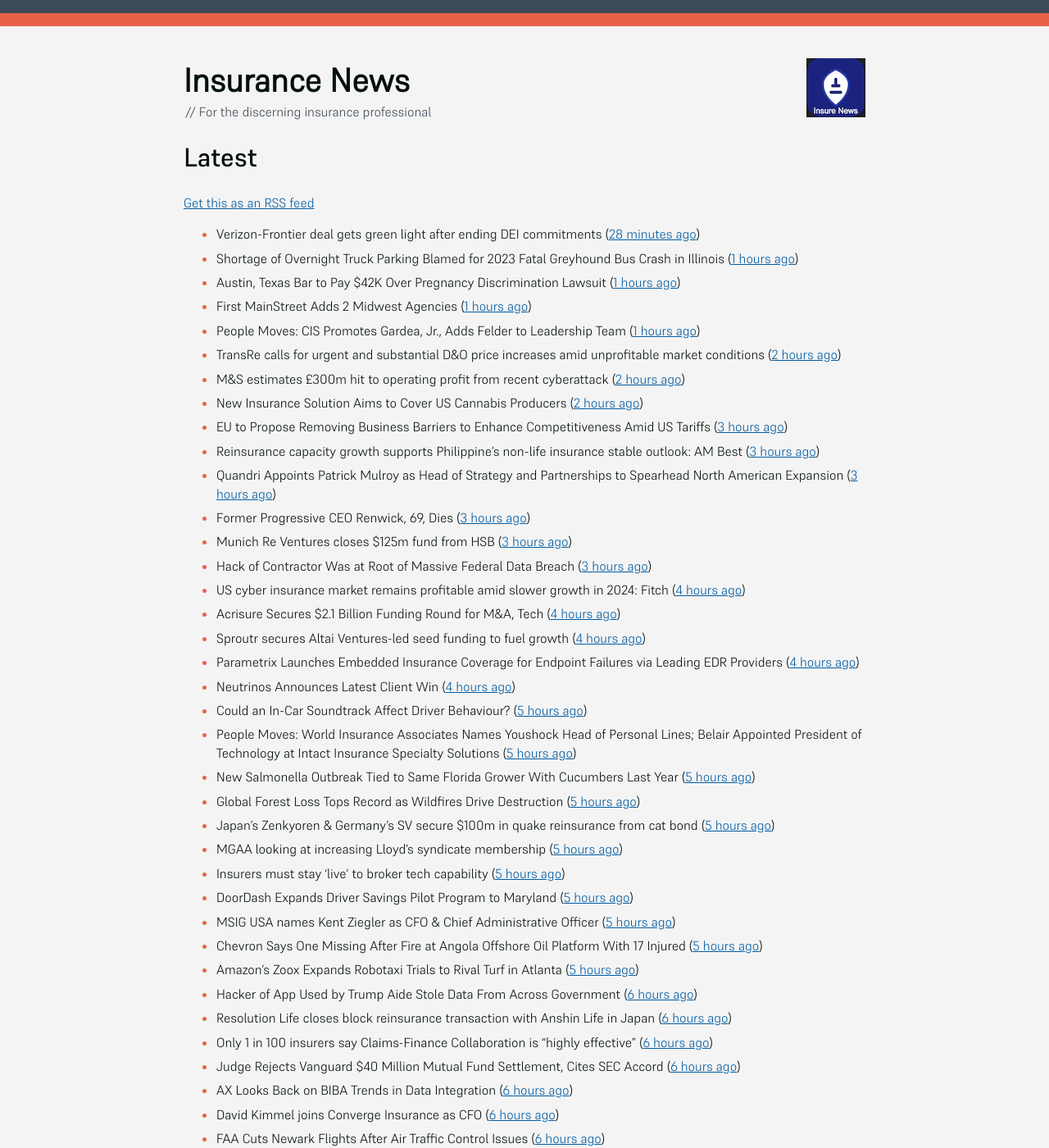
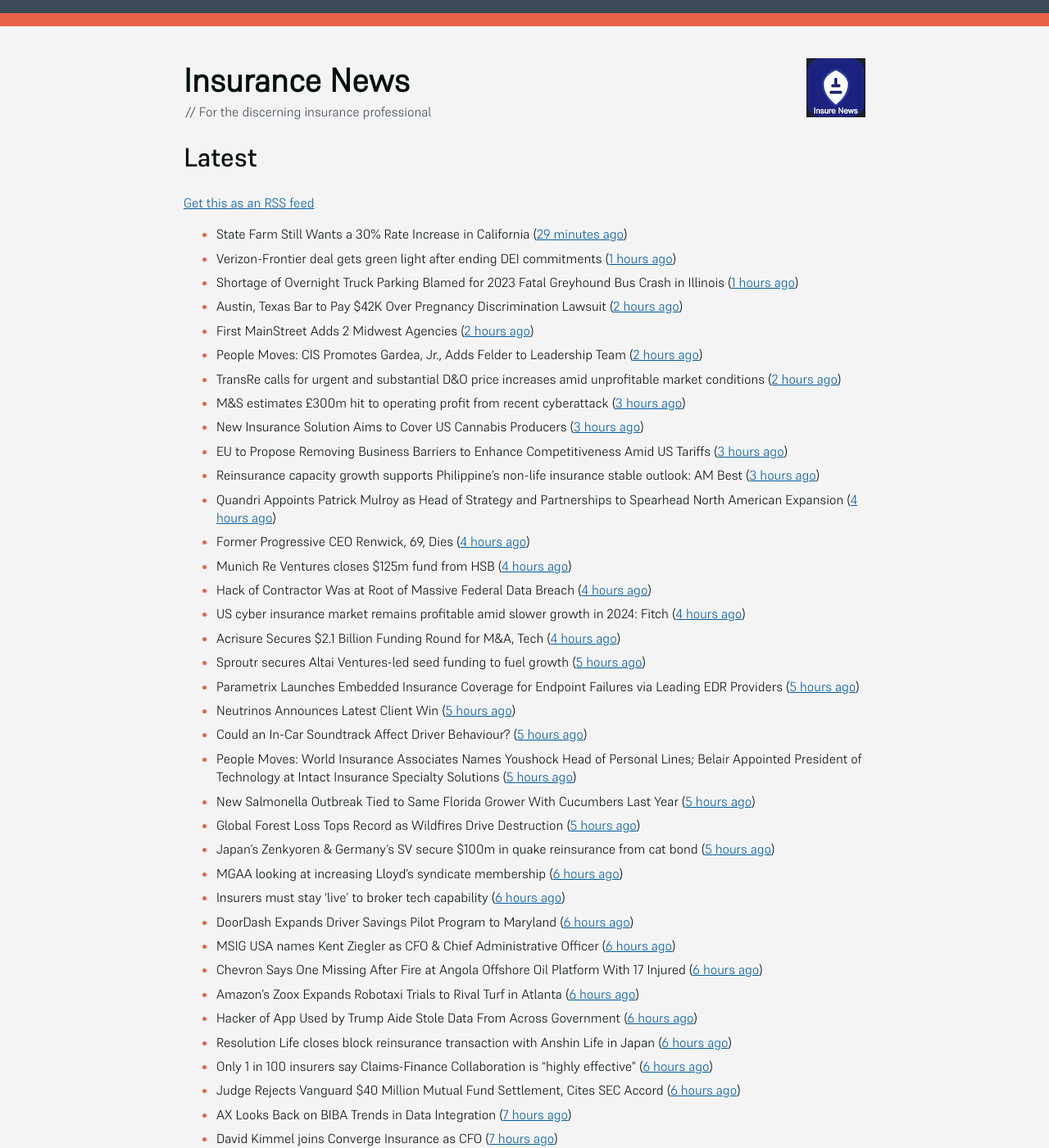
Before and after one commit to mat-0/feeds.thechels.uk, a Jekyll site: the page built from index.md, in a window 1280 px wide and 1400 px high. Shown: the whole window at 82% size. Built offline with Jekyll 4.4.1, drawn with Linux system fonts in a browser that asks for light colours; some of the changed text lies outside the part shown.

Commit message:
New Feed

```diff
--- a/index.md
+++ b/index.md
@@ -8,81 +8,81 @@ description: Latest Updates
 [Get this as an RSS feed](/feed.rss)
 
 <!-- news_marker starts -->
-- Verizon-Frontier deal gets green light after ending DEI commitments ([28 minutes ago](https://www.insurancebusinessmag.com/uk/business-strategy/verizonfrontier-deal-gets-green-light-after-ending-dei-commitments-536482.aspx))
+- State Farm Still Wants a 30% Rate Increase in California ([29 minutes ago](https://www.insurancejournal.com/news/west/2025/05/21/824685.htm))
+- Verizon-Frontier deal gets green light after ending DEI commitments ([1 hours ago](https://www.insurancebusinessmag.com/uk/business-strategy/verizonfrontier-deal-gets-green-light-after-ending-dei-commitments-536482.aspx))
 - Shortage of Overnight Truck Parking Blamed for 2023 Fatal Greyhound Bus Crash in Illinois ([1 hours ago](https://www.insurancejournal.com/news/midwest/2025/05/21/824679.htm))
-- Austin, Texas Bar to Pay $42K Over Pregnancy Discrimination Lawsuit ([1 hours ago](https://www.insurancejournal.com/news/southcentral/2025/05/21/824675.htm))
-- First MainStreet Adds 2 Midwest Agencies ([1 hours ago](https://www.insurancejournal.com/news/midwest/2025/05/21/824669.htm))
-- People Moves: CIS Promotes Gardea, Jr., Adds Felder to Leadership Team ([1 hours ago](https://www.insurancejournal.com/news/southcentral/2025/05/21/824664.htm))
+- Austin, Texas Bar to Pay $42K Over Pregnancy Discrimination Lawsuit ([2 hours ago](https://www.insurancejournal.com/news/southcentral/2025/05/21/824675.htm))
+- First MainStreet Adds 2 Midwest Agencies ([2 hours ago](https://www.insurancejournal.com/news/midwest/2025/05/21/824669.htm))
+- People Moves: CIS Promotes Gardea, Jr., Adds Felder to Leadership Team ([2 hours ago](https://www.insurancejournal.com/news/southcentral/2025/05/21/824664.htm))
 - TransRe calls for urgent and substantial D&O price increases amid unprofitable market conditions ([2 hours ago](https://www.reinsurancene.ws/transre-calls-for-urgent-and-substantial-do-price-increases-amid-unprofitable-market-conditions/))
-- M&S estimates £300m hit to operating profit from recent cyberattack ([2 hours ago](https://www.reinsurancene.ws/ms-estimates-300m-hit-to-operating-profit-from-recent-cyberattack/))
-- New Insurance Solution Aims to Cover US Cannabis Producers ([2 hours ago](https://insurance-edge.net/2025/05/21/new-insurance-solution-aims-to-cover-us-cannabis-producers/))
+- M&S estimates £300m hit to operating profit from recent cyberattack ([3 hours ago](https://www.reinsurancene.ws/ms-estimates-300m-hit-to-operating-profit-from-recent-cyberattack/))
+- New Insurance Solution Aims to Cover US Cannabis Producers ([3 hours ago](https://insurance-edge.net/2025/05/21/new-insurance-solution-aims-to-cover-us-cannabis-producers/))
 - EU to Propose Removing Business Barriers to Enhance Competitiveness Amid US Tariffs ([3 hours ago](https://www.insurancejournal.com/news/international/2025/05/21/824643.htm))
 - Reinsurance capacity growth supports Philippine’s non-life insurance stable outlook: AM Best ([3 hours ago](https://www.reinsurancene.ws/reinsurance-capacity-growth-supports-philippines-non-life-insurance-stable-outlook-am-best/))
-- Quandri Appoints Patrick Mulroy as Head of Strategy and Partnerships to Spearhead North American Expansion ([3 hours ago](https://www.insurtechinsights.com/quandri-appoints-patrick-mulroy-as-head-of-strategy-and-partnerships-to-spearhead-north-american-expansion/))
-- Former Progressive CEO Renwick, 69, Dies ([3 hours ago](https://www.insurancejournal.com/news/national/2025/05/21/824645.htm))
-- Munich Re Ventures closes $125m fund from HSB ([3 hours ago](https://www.reinsurancene.ws/munich-re-ventures-closes-125m-fund-from-hsb/))
-- Hack of Contractor Was at Root of Massive Federal Data Breach ([3 hours ago](https://www.insurancejournal.com/news/national/2025/05/21/824641.htm))
+- Quandri Appoints Patrick Mulroy as Head of Strategy and Partnerships to Spearhead North American Expansion ([4 hours ago](https://www.insurtechinsights.com/quandri-appoints-patrick-mulroy-as-head-of-strategy-and-partnerships-to-spearhead-north-american-expansion/))
+- Former Progressive CEO Renwick, 69, Dies ([4 hours ago](https://www.insurancejournal.com/news/national/2025/05/21/824645.htm))
+- Munich Re Ventures closes $125m fund from HSB ([4 hours ago](https://www.reinsurancene.ws/munich-re-ventures-closes-125m-fund-from-hsb/))
+- Hack of Contractor Was at Root of Massive Federal Data Breach ([4 hours ago](https://www.insurancejournal.com/news/national/2025/05/21/824641.htm))
 - US cyber insurance market remains profitable amid slower growth in 2024: Fitch ([4 hours ago](https://www.reinsurancene.ws/us-cyber-insurance-market-remains-profitable-amid-slower-growth-in-2024-fitch/))
 - Acrisure Secures $2.1 Billion Funding Round for M&A, Tech ([4 hours ago](https://www.insurancejournal.com/news/national/2025/05/21/824637.htm))
-- Sproutr secures Altai Ventures-led seed funding to fuel growth ([4 hours ago](https://www.reinsurancene.ws/sproutr-secures-altai-ventures-led-seed-funding-to-fuel-growth/))
-- Parametrix Launches Embedded Insurance Coverage for Endpoint Failures via Leading EDR Providers ([4 hours ago](https://www.insurtechinsights.com/parametrix-launches-embedded-insurance-coverage-for-endpoint-failures-via-leading-edr-providers/))
-- Neutrinos Announces Latest Client Win ([4 hours ago](https://insurance-edge.net/2025/05/21/neutrinos-announces-latest-client-win/))
+- Sproutr secures Altai Ventures-led seed funding to fuel growth ([5 hours ago](https://www.reinsurancene.ws/sproutr-secures-altai-ventures-led-seed-funding-to-fuel-growth/))
+- Parametrix Launches Embedded Insurance Coverage for Endpoint Failures via Leading EDR Providers ([5 hours ago](https://www.insurtechinsights.com/parametrix-launches-embedded-insurance-coverage-for-endpoint-failures-via-leading-edr-providers/))
+- Neutrinos Announces Latest Client Win ([5 hours ago](https://insurance-edge.net/2025/05/21/neutrinos-announces-latest-client-win/))
 - Could an In-Car Soundtrack Affect Driver Behaviour? ([5 hours ago](https://insurance-edge.net/2025/05/21/could-an-in-car-soundtrack-affect-driver-behaviour/))
 - People Moves: World Insurance Associates Names Youshock Head of Personal Lines; Belair Appointed President of Technology at Intact Insurance Specialty Solutions ([5 hours ago](https://www.insurancejournal.com/news/national/2025/05/21/824508.htm))
 - New Salmonella Outbreak Tied to Same Florida Grower With Cucumbers Last Year ([5 hours ago](https://www.insurancejournal.com/news/southeast/2025/05/21/824621.htm))
 - Global Forest Loss Tops Record as Wildfires Drive Destruction ([5 hours ago](https://www.insurancejournal.com/news/international/2025/05/21/824618.htm))
 - Japan’s Zenkyoren & Germany’s SV secure $100m in quake reinsurance from cat bond ([5 hours ago](https://www.reinsurancene.ws/japans-zenkyoren-germanys-sv-secure-100m-in-quake-reinsurance-from-cat-bond/))
-- MGAA looking at increasing Lloyd’s syndicate membership ([5 hours ago](https://www.postonline.co.uk/news/7957794/mgaa-looking-at-increasing-lloyd%E2%80%99s-syndicate-membership))
-- Insurers must stay ‘live’ to broker tech capability ([5 hours ago](https://www.postonline.co.uk/broker/7957792/insurers-must-stay-%E2%80%98live%E2%80%99-to-broker-tech-capability))
-- DoorDash Expands Driver Savings Pilot Program to Maryland ([5 hours ago](https://www.insurancejournal.com/news/east/2025/05/21/824599.htm))
-- MSIG USA names Kent Ziegler as CFO & Chief Administrative Officer ([5 hours ago](https://www.reinsurancene.ws/msig-usa-names-kent-ziegler-as-cfo-chief-administrative-officer/))
-- Chevron Says One Missing After Fire at Angola Offshore Oil Platform With 17 Injured ([5 hours ago](https://www.insurancejournal.com/news/international/2025/05/21/824603.htm))
-- Amazon’s Zoox Expands Robotaxi Trials to Rival Turf in Atlanta ([5 hours ago](https://www.insurancejournal.com/news/southeast/2025/05/21/824605.htm))
+- MGAA looking at increasing Lloyd’s syndicate membership ([6 hours ago](https://www.postonline.co.uk/news/7957794/mgaa-looking-at-increasing-lloyd%E2%80%99s-syndicate-membership))
+- Insurers must stay ‘live’ to broker tech capability ([6 hours ago](https://www.postonline.co.uk/broker/7957792/insurers-must-stay-%E2%80%98live%E2%80%99-to-broker-tech-capability))
+- DoorDash Expands Driver Savings Pilot Program to Maryland ([6 hours ago](https://www.insurancejournal.com/news/east/2025/05/21/824599.htm))
+- MSIG USA names Kent Ziegler as CFO & Chief Administrative Officer ([6 hours ago](https://www.reinsurancene.ws/msig-usa-names-kent-ziegler-as-cfo-chief-administrative-officer/))
+- Chevron Says One Missing After Fire at Angola Offshore Oil Platform With 17 Injured ([6 hours ago](https://www.insurancejournal.com/news/international/2025/05/21/824603.htm))
+- Amazon’s Zoox Expands Robotaxi Trials to Rival Turf in Atlanta ([6 hours ago](https://www.insurancejournal.com/news/southeast/2025/05/21/824605.htm))
 - Hacker of App Used by Trump Aide Stole Data From Across Government ([6 hours ago](https://www.insurancejournal.com/news/national/2025/05/21/824594.htm))
 - Resolution Life closes block reinsurance transaction with Anshin Life in Japan ([6 hours ago](https://www.reinsurancene.ws/resolution-life-closes-block-reinsurance-transaction-with-anshin-life-in-japan/))
 - Only 1 in 100 insurers say Claims-Finance Collaboration is “highly effective” ([6 hours ago](https://ifamagazine.com/only-1-in-100-insurers-say-claims-finance-collaboration-is-highly-effective/))
 - Judge Rejects Vanguard $40 Million Mutual Fund Settlement, Cites SEC Accord ([6 hours ago](https://www.insurancejournal.com/news/east/2025/05/21/824595.htm))
-- AX Looks Back on BIBA Trends in Data Integration ([6 hours ago](https://insurance-edge.net/2025/05/21/ax-looks-back-on-biba-trends-in-data-integration/))
-- David Kimmel joins Converge Insurance as CFO ([6 hours ago](https://www.reinsurancene.ws/david-kimmel-joins-converge-insurance-as-cfo/))
-- FAA Cuts Newark Flights After Air Traffic Control Issues ([6 hours ago](https://www.insurancejournal.com/news/east/2025/05/21/824589.htm))
-- Boost Prices or Retreat? How Carriers Improved Homeowners Books in 2024 ([6 hours ago](https://www.insurancejournal.com/news/national/2025/05/21/824587.htm))
-- Radio Calls for Help Sent 45 Seconds Before Mexican Ship Hit Brooklyn Bridge ([6 hours ago](https://www.insurancejournal.com/news/east/2025/05/21/824582.htm))
-- Demand For Private Health Insurance Continues to Rise in UK ([6 hours ago](https://insurance-edge.net/2025/05/21/demand-for-private-health-insurance-continues-to-rise-in-uk/))
+- AX Looks Back on BIBA Trends in Data Integration ([7 hours ago](https://insurance-edge.net/2025/05/21/ax-looks-back-on-biba-trends-in-data-integration/))
+- David Kimmel joins Converge Insurance as CFO ([7 hours ago](https://www.reinsurancene.ws/david-kimmel-joins-converge-insurance-as-cfo/))
+- FAA Cuts Newark Flights After Air Traffic Control Issues ([7 hours ago](https://www.insurancejournal.com/news/east/2025/05/21/824589.htm))
+- Boost Prices or Retreat? How Carriers Improved Homeowners Books in 2024 ([7 hours ago](https://www.insurancejournal.com/news/national/2025/05/21/824587.htm))
+- Radio Calls for Help Sent 45 Seconds Before Mexican Ship Hit Brooklyn Bridge ([7 hours ago](https://www.insurancejournal.com/news/east/2025/05/21/824582.htm))
+- Demand For Private Health Insurance Continues to Rise in UK ([7 hours ago](https://insurance-edge.net/2025/05/21/demand-for-private-health-insurance-continues-to-rise-in-uk/))
 - RDT Teams Up With HIBRiD on Claims Platform ([7 hours ago](https://insurance-edge.net/2025/05/21/rdt-teams-up-with-hibrid-on-claims-platform/))
 - Shortlists revealed for Best Insurance Employer categories for 2025 BIAs ([7 hours ago](https://www.postonline.co.uk/broker/7957793/shortlists-revealed-for-best-insurance-employer-categories-for-2025-bias))
-- Data, data, data: MGAs play a key role in better market performance ([7 hours ago](https://www.insurancebusinessmag.com/uk/news/columns/data-data-data-mgas-play-a-key-role-in-better-market-performance-536399.aspx))
-- Biba attendee seeks justice after payment fraud ([7 hours ago](https://www.postonline.co.uk/news/7957800/biba-attendee-seeks-justice-after-payment-fraud))
+- Data, data, data: MGAs play a key role in better market performance ([8 hours ago](https://www.insurancebusinessmag.com/uk/news/columns/data-data-data-mgas-play-a-key-role-in-better-market-performance-536399.aspx))
+- Biba attendee seeks justice after payment fraud ([8 hours ago](https://www.postonline.co.uk/news/7957800/biba-attendee-seeks-justice-after-payment-fraud))
 - 7.6 million adults take out private medical insurance as health crisis drives rapid growth in protection products ([8 hours ago](https://ifamagazine.com/7-6-million-adults-take-out-private-medical-insurance-as-health-crisis-drives-rapid-growth-in-protection-products/))
-- Acrisure valued at $32bn following Bain Capital-led funding round ([8 hours ago](https://www.postonline.co.uk/broker/7957799/acrisure-valued-at-32bn-following-bain-capital-led-funding-round))
-- Conifer and Skyward Specialty Launch Cannabis Select Insurance Program for Large-Scale Operators ([8 hours ago](https://www.insurtechinsights.com/conifer-and-skyward-specialty-launch-cannabis-select-insurance-program-for-large-scale-operators/))
+- Acrisure valued at $32bn following Bain Capital-led funding round ([9 hours ago](https://www.postonline.co.uk/broker/7957799/acrisure-valued-at-32bn-following-bain-capital-led-funding-round))
+- Conifer and Skyward Specialty Launch Cannabis Select Insurance Program for Large-Scale Operators ([9 hours ago](https://www.insurtechinsights.com/conifer-and-skyward-specialty-launch-cannabis-select-insurance-program-for-large-scale-operators/))
 - Acrisure Secures $2.1 Billion Funding Led by Bain Capital, Boosts Valuation to $32 Billion ([9 hours ago](https://www.insurtechinsights.com/acrisure-secures-2-1-billion-funding-led-by-bain-capital-boosts-valuation-to-32-billion/))
-- L&G upgrades Group Critical Illness Cover ([9 hours ago](https://ifamagazine.com/lg-upgrades-group-critical-illness-cover/))
-- Cutting through the complexity of protection products ([9 hours ago](https://ifamagazine.com/cutting-through-the-complexity-of-protection-products/))
+- L&G upgrades Group Critical Illness Cover ([10 hours ago](https://ifamagazine.com/lg-upgrades-group-critical-illness-cover/))
+- Cutting through the complexity of protection products ([10 hours ago](https://ifamagazine.com/cutting-through-the-complexity-of-protection-products/))
 - Recent power cuts highlight coverage disparities ([10 hours ago](https://www.postonline.co.uk/commercial/7957791/recent-power-cuts-highlight-coverage-disparities))
-- Marks & Spencer Says Cyberattack to Cost £300 Million ([10 hours ago](https://www.insurancejournal.com/news/international/2025/05/21/824570.htm))
+- Marks & Spencer Says Cyberattack to Cost £300 Million ([11 hours ago](https://www.insurancejournal.com/news/international/2025/05/21/824570.htm))
 - How Aviva is redefining mid-market support ([11 hours ago](https://www.insurancebusinessmag.com/uk/news/breaking-news/how-aviva-is-redefining-midmarket-support-535375.aspx))
-- Acrisure secures major capital backing to advance fintech strategy ([11 hours ago](https://www.insurancebusinessmag.com/uk/news/breaking-news/acrisure-secures-major-capital-backing-to-advance-fintech-strategy-536392.aspx))
-- Tokio Marine sees net income almost double ([11 hours ago](https://www.insurancebusinessmag.com/uk/news/breaking-news/tokio-marine-sees-net-income-almost-double-536377.aspx))
-- Marks & Spencer projects massive losses after cyberattack ([11 hours ago](https://www.insurancebusinessmag.com/uk/news/cyber/marks-and-spencer-projects-massive-losses-after-cyberattack-536391.aspx))
-- Revealed – Insurance sector failing to adequately cover agriculture ([11 hours ago](https://www.insurancebusinessmag.com/uk/news/breaking-news/revealed--insurance-sector-failing-to-adequately-cover-agriculture-536376.aspx))
+- Acrisure secures major capital backing to advance fintech strategy ([12 hours ago](https://www.insurancebusinessmag.com/uk/news/breaking-news/acrisure-secures-major-capital-backing-to-advance-fintech-strategy-536392.aspx))
+- Tokio Marine sees net income almost double ([12 hours ago](https://www.insurancebusinessmag.com/uk/news/breaking-news/tokio-marine-sees-net-income-almost-double-536377.aspx))
+- Marks & Spencer projects massive losses after cyberattack ([12 hours ago](https://www.insurancebusinessmag.com/uk/news/cyber/marks-and-spencer-projects-massive-losses-after-cyberattack-536391.aspx))
+- Revealed – Insurance sector failing to adequately cover agriculture ([12 hours ago](https://www.insurancebusinessmag.com/uk/news/breaking-news/revealed--insurance-sector-failing-to-adequately-cover-agriculture-536376.aspx))
 - RSA launches new Forces Family Support Policy ([12 hours ago](https://www.insurancebusinessmag.com/uk/news/breaking-news/rsa-launches-new-forces-family-support-policy-536375.aspx))
 - Mental health now third leading cause of income protection claims – LV= ([12 hours ago](https://www.insurancebusinessmag.com/uk/news/life-insurance/mental-health-now-third-leading-cause-of-income-protection-claims--lv-536390.aspx))
 - Only 7% of businesses adopt parametric flood insurance ([12 hours ago](https://www.postonline.co.uk/news/7957796/only-7-of-businesses-adopt-parametric-flood-insurance))
 - Xceedance gets CII accreditation for catastrophe risk modelling training programme ([12 hours ago](https://www.insurancebusinessmag.com/uk/news/catastrophe/xceedance-gets-cii-accreditation-for-catastrophe-risk-modelling-training-programme-536374.aspx))
-- Thoma Bravo’s Nearmap to Buy Insurance Tech Firm Itel for Over $1.3B ([12 hours ago](https://www.insurancejournal.com/news/national/2025/05/21/824558.htm))
-- Europe’s Farm Sector Loses €28 Billion a Year From Climate Risks ([12 hours ago](https://www.insurancejournal.com/news/international/2025/05/21/824536.htm))
+- Thoma Bravo’s Nearmap to Buy Insurance Tech Firm Itel for Over $1.3B ([13 hours ago](https://www.insurancejournal.com/news/national/2025/05/21/824558.htm))
+- Europe’s Farm Sector Loses €28 Billion a Year From Climate Risks ([13 hours ago](https://www.insurancejournal.com/news/international/2025/05/21/824536.htm))
 - World Insurance Adds Two Agencies in South Carolina ([13 hours ago](https://www.insurancejournal.com/news/southeast/2025/05/21/824482.htm))
 - Alphabet’s Waymo Gets California Nod for Robotaxi Expansion in Bay Area ([13 hours ago](https://www.insurancejournal.com/news/west/2025/05/21/824562.htm))
 - Carrying on caravanning – courtesy of insurance ([13 hours ago](https://www.postonline.co.uk/personal/7957724/carrying-on-caravanning-%E2%80%93-courtesy-of-insurance))
 - Could aviation insurance be about to skyrocket? ([13 hours ago](https://www.postonline.co.uk/commercial/7957567/could-aviation-insurance-be-about-to-skyrocket))
 - How insurers should tackle the luxury watch theft crisis ([13 hours ago](https://www.postonline.co.uk/claims/7957407/how-insurers-should-tackle-the-luxury-watch-theft-crisis))
-- Ransomware claims costly but stabilized in 2024, Coalition ([21 hours ago](https://www.dig-in.com/news/ransomware-claims-costly-but-stabilized-in-2024-coalition))
+- Ransomware claims costly but stabilized in 2024, Coalition ([22 hours ago](https://www.dig-in.com/news/ransomware-claims-costly-but-stabilized-in-2024-coalition))
 - MGAs: Turning financial infrastructure into a strategic advantage ([22 hours ago](https://www.dig-in.com/opinion/turning-financial-infrastructure-into-a-strategic-advantage))
 - Insurers must manage governance and bias to comply with AI regulation, experts say ([22 hours ago](https://www.dig-in.com/news/ai-governance-and-bias-become-compliance-issues-for-insurers))
 - FDIC's Hill rethinks deposit insurance ([22 hours ago](https://www.dig-in.com/news/fdics-hill-rethinking-deposit-insurance-fees))
 - Exporters rethink routes after tariff shock – Allianz Trade ([22 hours ago](https://www.insurancebusinessmag.com/uk/news/sme/exporters-rethink-routes-after-tariff-shock--allianz-trade-536347.aspx))
 - Marsh secures navy insurance role ([23 hours ago](https://www.insurancebusinessmag.com/uk/news/marine/marsh-secures-navy-insurance-role-536336.aspx))
-- Senate Will Try to Block California Vehicle Standards to Phase Out Gas-Powered Cars ([1 days ago](https://www.insurancejournal.com/news/west/2025/05/20/824554.htm))
 - Cytora and Aisix Solutions Partner to Bolster Insurers’ Wildfire Risk Management ([1 days ago](https://www.insurtechinsights.com/cytora-and-aisix-solutions-partner-to-bolster-insurers-wildfire-risk-management/))
 - Nearmap to Acquire Itel in $1.3 Billion Deal, Creating $8 Billion Property Intelligence Powerhouse ([1 days ago](https://www.insurtechinsights.com/nearmap-to-acquire-itel-in-1-3-billion-deal-creating-8-billion-property-intelligence-powerhouse/))
 - Sophos and Capsule Insurance Join Forces to Offer Integrated Cybersecurity and Insurance for UK Businesses ([1 days ago](https://www.insurtechinsights.com/sophos-and-capsule-insurance-join-forces-to-offer-integrated-cybersecurity-and-insurance-for-uk-businesses/))
```
